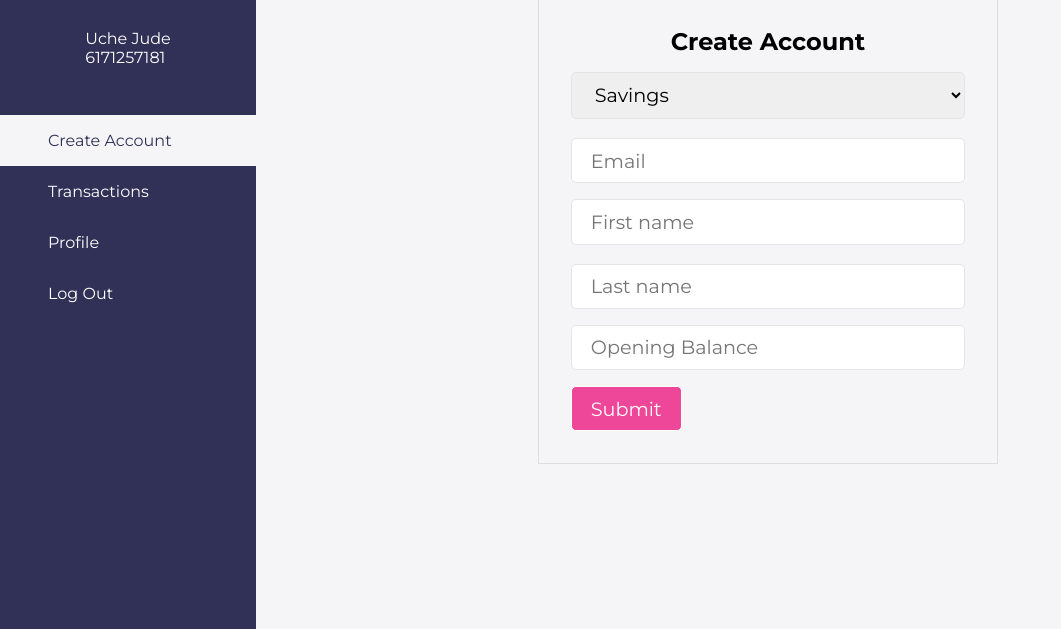
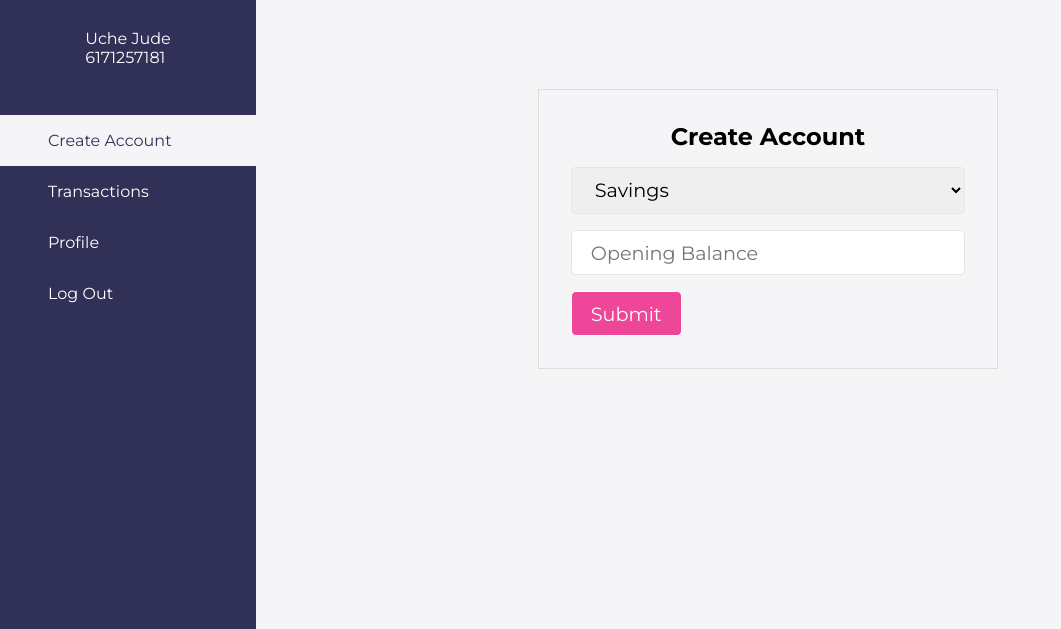
Before and after one commit to iykeevans/banka, a website: page UI/user/create.html in a window 1280 px wide. Shown: the part 171-800 px from the top of the page, without its empty margins (0-1061 px from the left). Drawn offline with nearby package versions, Linux system fonts and the light colour scheme.

Commit message:
remove unneccessary fields in create.html

```diff
--- a/UI/user/create.html
+++ b/UI/user/create.html
@@ -45,12 +45,6 @@
               <option>Savings</option>
               <option>Current</option>
             </select>
-            <input type="email" placeholder="Email" class="form__input mt-1 form__input--wide">
-          </div>
-
-          <div class="form__wrapper flexed flexed--col">
-            <input type="text" placeholder="First name" class="form__input form__input--wide">
-            <input type="text" placeholder="Last name" class="form__input mt-1 form__input--wide">
           </div>
 
           <div class="form__wrapper flexed">
```
